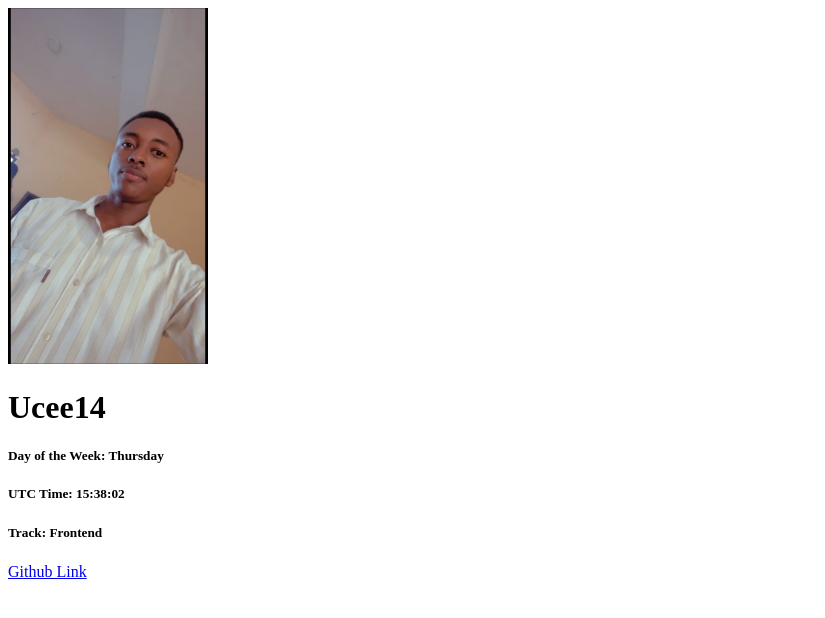
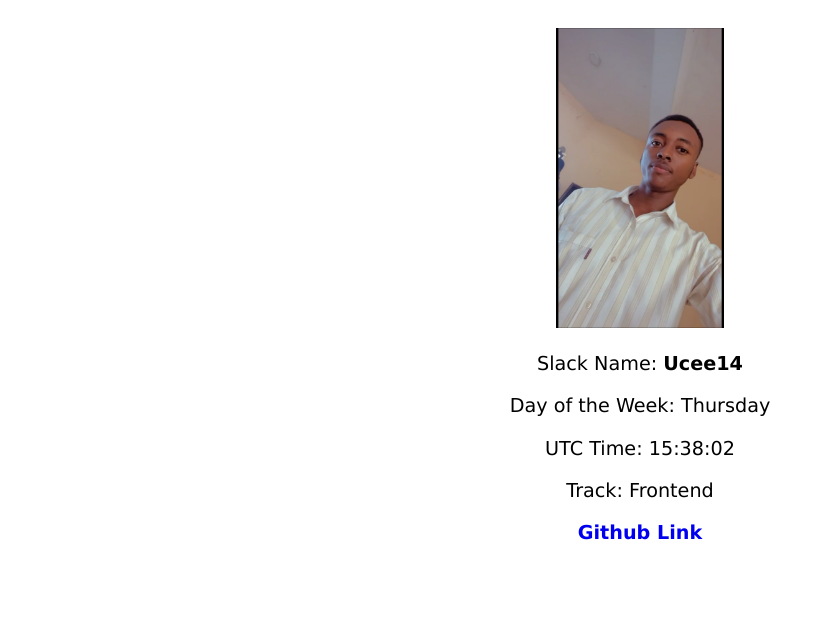
Before and after one commit to Yhucee14/zuri-x-task-one, a plain HTML site: page index.html in a window 1280 px wide. Shown: the whole page, without its empty margins (0-825 px from the left). Drawn offline with Linux system fonts and the light colour scheme.

Commit message:
changed font and added padding

```diff
--- a/index.css
+++ b/index.css
@@ -1,9 +1,24 @@
 body{
     display: block;
+    padding: 40px;
+    text-align: center;
+    font-size: larger;
+    padding-top: 20px;
+    font-family: 'Lucida Sans', 'Lucida Sans Regular', 'Lucida Grande', 'Lucida Sans Unicode', Geneva, Verdana, sans-serif;
 }
 
+
 [data-testid="slackDisplayImage"] {
-    max-width: 300px;
-    max-width: 200px;
-    height: auto;
+    max-width: 400px;
+    height: 300px;
 }
+
+[data-testid="slackUserName"] {
+    font-weight: bold;
+}
+
+[data-testid="githubURL"] {
+    font-weight: bold;
+    cursor: pointer;
+    text-decoration: none;
+}
--- a/index.html
+++ b/index.html
@@ -4,19 +4,20 @@
 <head>
     <meta charset="UTF-8">
     <meta name="viewport" content="width=device-width, initial-scale=1.0">
-    <title>Document</title>
+    <title>Zuri-Task-One</title>
     <link rel="stylesheet" type="text/css" href="index.css">
 </head>
 
 <body>
     <img src="dp.png" alt="Ucee14" data-testid="slackDisplayImage">
-    <h1 data-testid="slackUserName">Ucee14</h1>
+    <p>Slack Name: <span data-testid="slackUserName"> Ucee14</span></p>
 
-    <h5 data-testid="currentDayOfTheWeek">Day of the Week: </h5>
-    <h5 data-testid="currentUTCTime">UTC Time: </h5>
+    <p><span data-testid="currentDayOfTheWeek">Day of the Week: </span></p>
+    <p><span data-testid="currentUTCTime">UTC Time: </span></p>
 
-    <h5 data-testid="myTrack">Track: Frontend </h5>
-    <a href="https://github.com/Yhucee14/zuri-x-task-one" data-testid="githubURL">Github Link</a>
+
+    <p>Track: <span data-testid="myTrack"> Frontend </span></p>
+    <a href="https://github.com/Yhucee14/zuri-x-task-one" target="_blank" data-testid="githubURL">Github Link</a>
 </body>
 <script src="index.js"></script>
 
```
